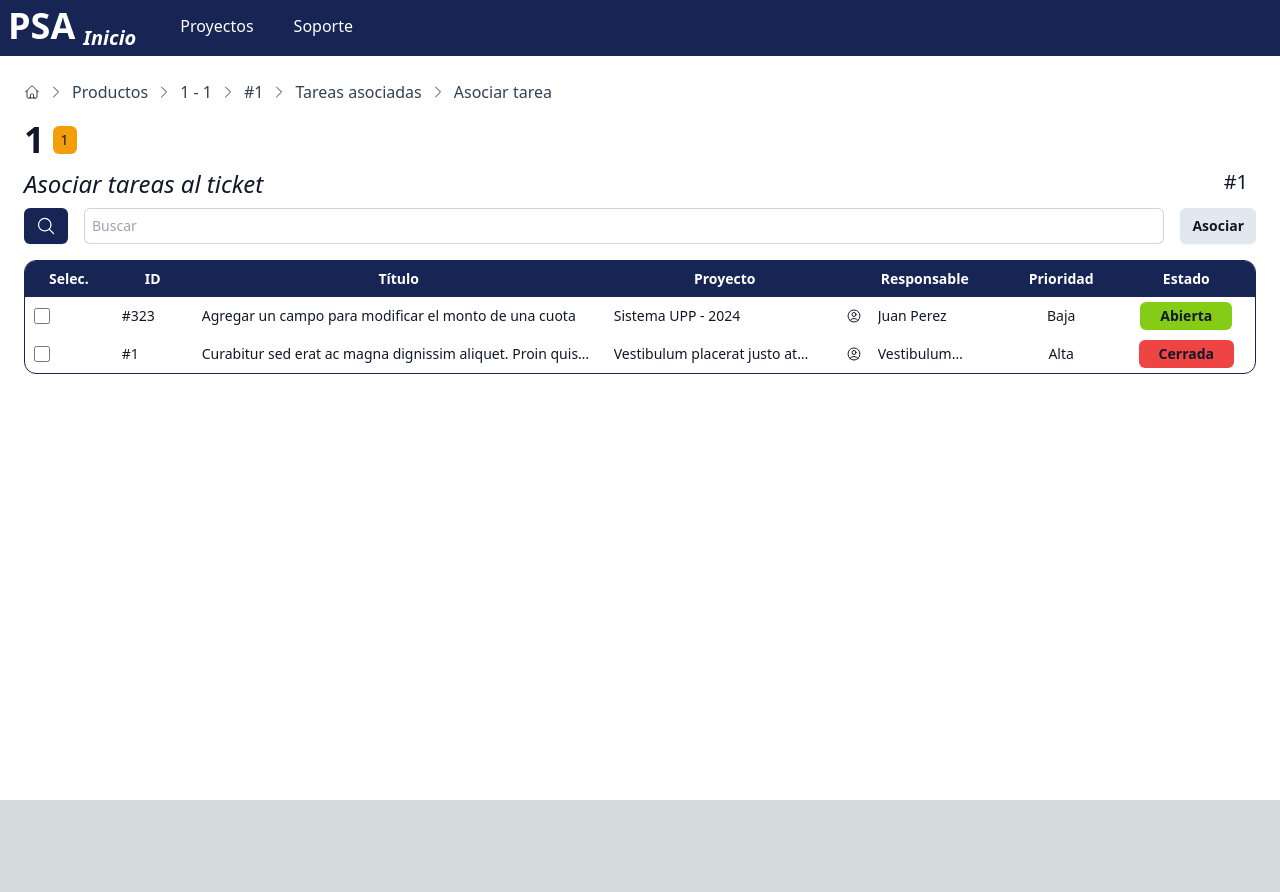
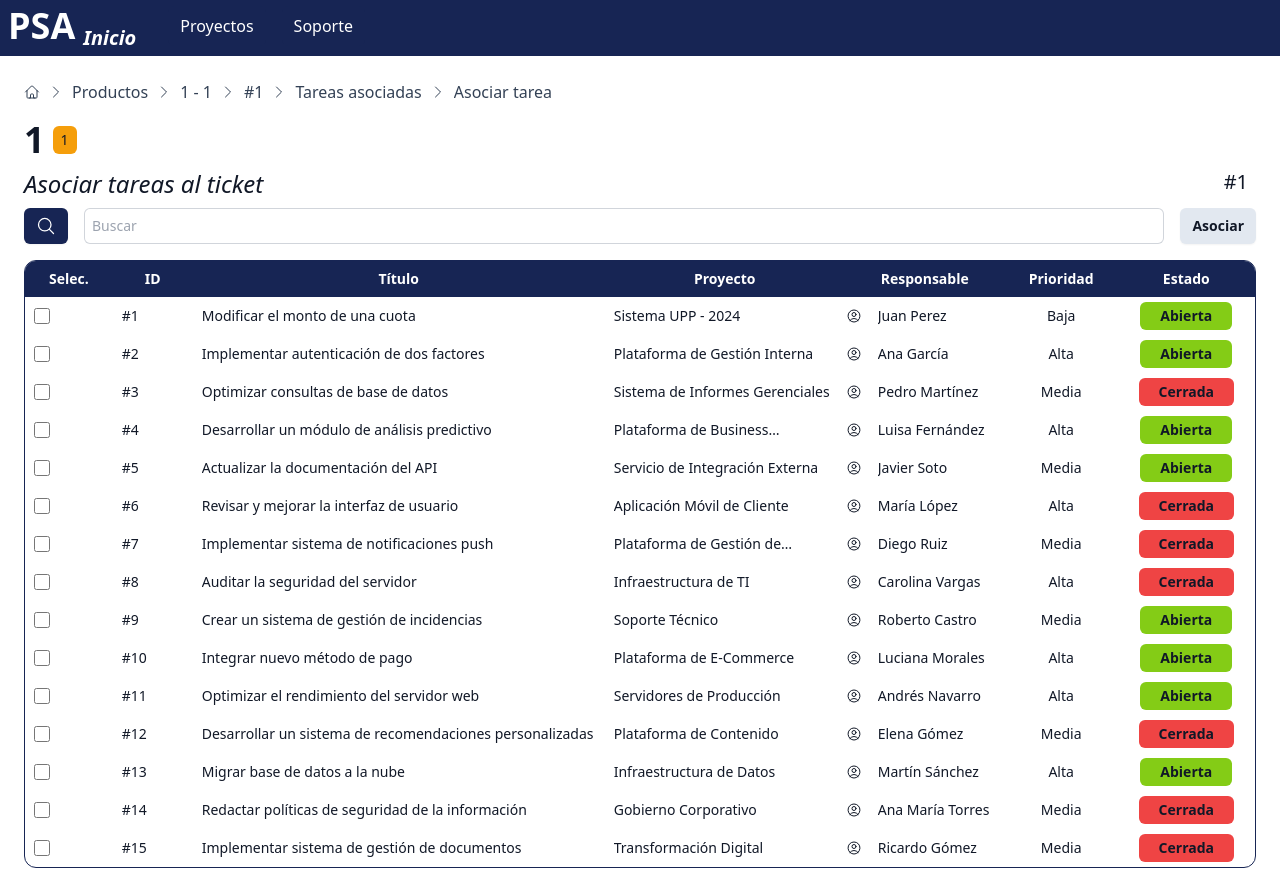
Before and after one commit to MatiasPriano/Sistema-De-Gestion-Front, a Next.js app: page /products/1/1/1/tasks/link in a window 1280 px wide. Before the commit the page ends 800 px from the top, so only its background shows below. Built offline with nearby package versions, Linux system fonts and the light colour scheme.

Commit message:
Mas mejoras para preparar el back

```diff
--- a/components/compactTable/emptyTableText.tsx
+++ b/components/compactTable/emptyTableText.tsx
@@ -1,8 +1,8 @@
 type EmptyTableIcons = "task" | "ticket" | "search"
 
-export default function EmptyTableText({ text, icon }: { text: string, icon?: EmptyTableIcons }) {
+export default function EmptyTableText({ text, description, icon }: { text: string, description: string, icon?: EmptyTableIcons }) {
     return (
-        <div className="py-8 flex flex-col items-center justify-center text-center">
+        <div className="py-8 space-y-2 flex flex-col items-center justify-center text-center">
             {icon === "task" &&
                 <svg xmlns="http://www.w3.org/2000/svg" viewBox="0 0 24 24" fill="currentColor" className="w-16 h-16 md:w-20 md:h-20 my-10 text-title">
                     <path fillRule="evenodd" d="M5.625 1.5c-1.036 0-1.875.84-1.875 1.875v17.25c0 1.035.84 1.875 1.875 1.875h12.75c1.035 0 1.875-.84 1.875-1.875V12.75A3.75 3.75 0 0 0 16.5 9h-1.875a1.875 1.875 0 0 1-1.875-1.875V5.25A3.75 3.75 0 0 0 9 1.5H5.625ZM7.5 15a.75.75 0 0 1 .75-.75h7.5a.75.75 0 0 1 0 1.5h-7.5A.75.75 0 0 1 7.5 15Zm.75 2.25a.75.75 0 0 0 0 1.5H12a.75.75 0 0 0 0-1.5H8.25Z" clipRule="evenodd" />
@@ -17,6 +17,7 @@ export default function EmptyTableText({ text, icon }: { text: string, icon?: Em
                     <path fillRule="evenodd" d="M10.5 3.75a6.75 6.75 0 1 0 0 13.5 6.75 6.75 0 0 0 0-13.5ZM2.25 10.5a8.25 8.25 0 1 1 14.59 5.28l4.69 4.69a.75.75 0 1 1-1.06 1.06l-4.69-4.69A8.25 8.25 0 0 1 2.25 10.5Z" clipRule="evenodd" />
                 </svg>}
             <h1 className="text-2xl font-medium italic text-title">{text}</h1>
+            <p className="text-md font-medium text-subtitle">{description}</p>
         </div>
     )
 }
--- a/components/compactTable/linkTasks/linkTaskRow.tsx
+++ b/components/compactTable/linkTasks/linkTaskRow.tsx
@@ -16,7 +16,7 @@ export default function LinkTaskRow({ task, selected, setSelected }: LinkTaskRow
     }
 
     return (
-        <tr key={task.id} className={getCheckBoxClass(selected)} >
+        <tr key={task.id} className={getCheckBoxClass(selected)} onClick={toggleCheckbox} >
             <td className="w-10 overflow-hidden">
                 <div className="text-title rounded-md mx-2 flex items-center">
                     <input  type="checkbox"
--- a/pages/products/[product]/[version]/[id]/tasks.tsx
+++ b/pages/products/[product]/[version]/[id]/tasks.tsx
@@ -45,7 +45,11 @@ export default function ViewTasks() {
                 <TextButton name="Asociar tareas" style="secondary" onClick={handleLinkTaskButton} />
             </div>}
             {tasks.length > 0 && <TicketTaskTable tasks={tasks} />}
-            {tasks.length === 0 && <EmptyTableText text="No hay tareas asignadas a este ticket" icon="task"/>}
+            {tasks.length === 0 &&
+                <EmptyTableText
+                    text="No hay tareas asignadas a este ticket"
+                    description="Puede crear una nueva tarea para este ticket, o asociar una tarea ya existente"
+                    icon="task"/>}
             {tasks.length === 0 &&
                 <div className="my-5 flex items-center justify-center gap-x-6">
                     <TextButton name="Crear tarea" style="primary" onClick={handleNewTaskButton} />
--- a/pages/products/[product]/[version]/[id]/tasks/link.tsx
+++ b/pages/products/[product]/[version]/[id]/tasks/link.tsx
@@ -4,38 +4,18 @@ import VersionHeader from '@/components/versionHeader';
 import LinkTaskTable from '@/components/compactTable/linkTasks/linkTaskTable';
 import EmptyTableText from '@/components/compactTable/emptyTableText';
 import Task from '@/types/task';
-import { ChangeEvent, useState } from 'react';
+import { ChangeEvent, useEffect, useState } from 'react';
 import TextButton from '@/components/button/textButton';
 import Breadcrumb from '@/components/breadcrumb';
 import IconButton from '@/components/button/iconButton';
 import Input from '@/components/input/input';
+import tasksList from '@/components/tasksMock';
 
 export default function LinkTask() {
     const router = useRouter();
-    const { product, version, id } = router.query;
+    const { product: productId, version: versionId, id: ticketId } = router.query;
 
     const [selectedTasks, setSelectedTasks] = useState<number[]>([])
-
-    const tasks: Task[] = [
-        {
-            id: 323,
-            title: "Agregar un campo para modificar el monto de una cuota",
-            project: "Sistema UPP - 2024",
-            responsable: "Juan Perez",
-            status: "Abierta",
-            priority: "Baja",
-            description: ''
-        },
-        {
-            id: 1,
-            title: "Curabitur sed erat ac magna dignissim aliquet. Proin quis mauris felis. Maecenas non arcu porttitor, venenatis leo eu, semper libero. Etiam sed augue vitae lacus placerat consequat nec at magna. Quisque ex turpis, fringilla quis mi in, finibus rutrum elit. Pellentesque non leo quis felis eleifend eleifend. Sed vestibulum nisl et sodales tincidunt. Aenean vitae arcu in urna congue feugiat. Maecenas nec enim sit amet ante lacinia porttitor sit amet non dui. Etiam semper dolor vitae nibh blandit laoreet. Aliquam gravida erat vel lectus porta, et dapibus leo blandit. Aliquam convallis nisi eu magna accumsan dignissim nec auctor nibh.",
-            project: "Vestibulum placerat justo at augue congue, nec egestas arcu cursus. Donec placerat auctor risus et viverra. Proin porttitor velit eget fermentum ultrices. Aliquam quis tellus id urna malesuada hendrerit. Vivamus congue arcu in euismod cursus. Sed luctus ac lectus sed posuere. Etiam nec eros vitae lorem ultrices viverra. Morbi id est quis felis congue tempor lobortis ut lorem. Sed sollicitudin felis turpis, et condimentum ex viverra id. Phasellus quis egestas ipsum. Sed semper velit eu neque lacinia euismod.",
-            responsable: "Vestibulum placerat justo at augue congue, nec egestas arcu cursus. Donec placerat auctor risus et viverra. Proin porttitor velit eget fermentum ultrices. Aliquam quis tellus id urna malesuada hendrerit. Vivamus congue arcu in euismod cursus. Sed luctus ac lectus sed posuere. Etiam nec eros vitae lorem ultrices viverra. Morbi id est quis felis congue tempor lobortis ut lorem. Sed sollicitudin felis turpis, et condimentum ex viverra id. Phasellus quis egestas ipsum. Sed semper velit eu neque lacinia euismod.",
-            status: "Cerrada",
-            priority: "Alta",
-            description: ''
-        }
-    ]
 
     const handleLinkTaskClick = () => {
         if (selectedTasks.length === 1) {
@@ -43,8 +23,14 @@ export default function LinkTask() {
         } else {
             toast.success(`${selectedTasks.length} tareas asociadas correctamente`)
         }
-        router.push(`/products/${product}/${version}/${id}/tasks/`)
+        router.push(`/products/${productId}/${versionId}/${ticketId}/tasks/`)
     }
+
+    const [tasks, setTasks] = useState<Task[]>([])
+    useEffect(() => {
+        // TODO: API call para obtener las primeras N tareas del back de proyectos
+        setTasks(tasksList)
+    }, [])
 
     const [searchText, setSearchText] = useState("")
     const handleSearch = (event: ChangeEvent<HTMLInputElement>) => {
@@ -52,21 +38,21 @@ export default function LinkTask() {
     }
 
     const onSearchClick = () => {
-        // TODO: API call para obtener las tareas con un nombre que contenga searchText
+        // TODO: API call para obtener las tareas con un nombre que contenga searchText y setearlas con setTasks
     }
 
     return (
         <div>
             <Breadcrumb steps={[
                 { name: "Productos", link: `/products/` },
-                { name: `${product} - ${version}`, link: `/products/${product}/${version}/` },
-                { name: `#${id}`, link: `/products/${product}/${version}/${id}` },
-                { name: "Tareas asociadas", link: `/products/${product}/${version}/${id}/tasks/` },
+                { name: `${productId} - ${versionId}`, link: `/products/${productId}/${versionId}/` },
+                { name: `#${ticketId}`, link: `/products/${productId}/${versionId}/${ticketId}` },
+                { name: "Tareas asociadas", link: `/products/${productId}/${versionId}/${ticketId}/tasks/` },
                 { name: "Asociar tarea", link: null }
             ]} />
-            <VersionHeader  productId={product as string}
-                            versionId={version as string}
-                            ticketId={id as string}
+            <VersionHeader  productId={productId as string}
+                            versionId={versionId as string}
+                            ticketId={ticketId as string}
                             title="Asociar tareas al ticket"
             />
             <div className="flex pb-4 space-x-4 items-center">
@@ -96,7 +82,7 @@ export default function LinkTask() {
                     tasks={tasks}
                     selectedTasks={selectedTasks}
                     setSelectedTasks={setSelectedTasks} />}
-            {tasks.length === 0 && <EmptyTableText text="No se encontraron resultados" icon="search"/>}
+            {tasks.length === 0 && <EmptyTableText text="No se encontraron resultados" description="Pruebe con otra entrada" icon="search"/>}
         </div>
     )
 }
--- a/pages/products/[product]/[version]/new.tsx
+++ b/pages/products/[product]/[version]/new.tsx
@@ -38,9 +38,10 @@ export default function NewTicket() {
     }
 
     const onSubmit = () => {
-        // TODO: API call a backend para crear ticket
+        // TODO: API call a backend para crear ticket y obtener el id del ticket
+        const ticketId = 1
         toast.success("Ticket creado")
-        router.push(`/products/${product}/${version}/`)
+        router.push(`/products/${product}/${version}/'${ticketId}/tasks`)
     }
 
     const [resources, setResources] = useState<Resource[]>([])
```
